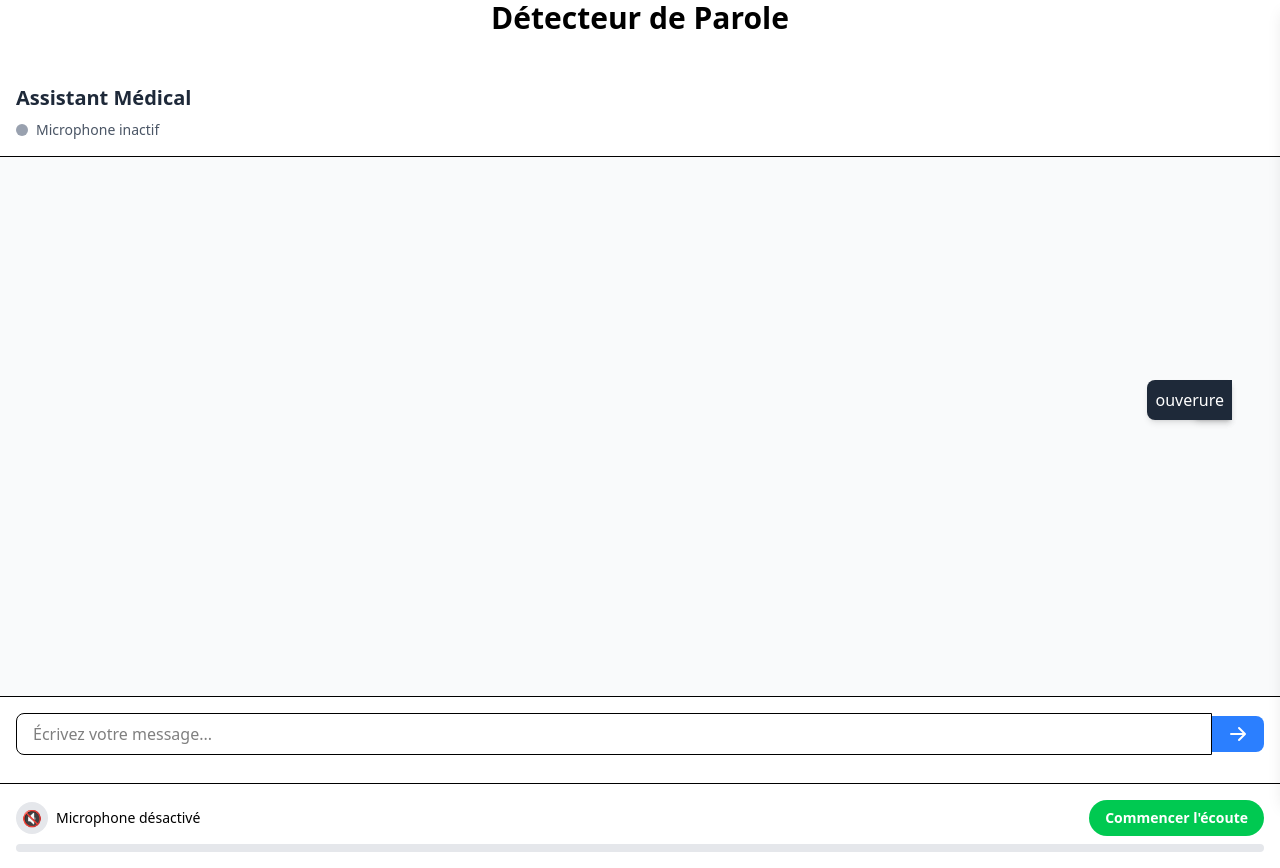
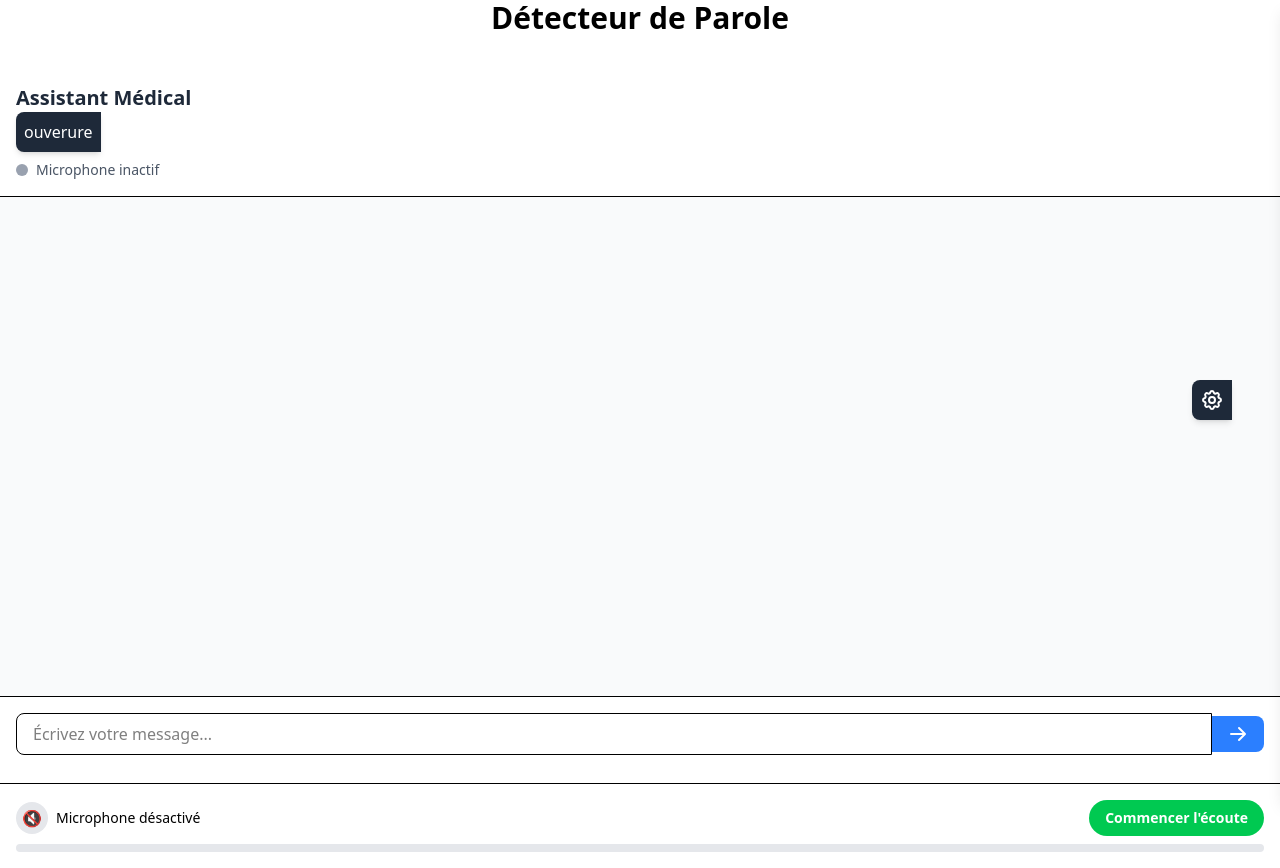
Before and after one commit to remiPra/voice-to-voice-groq, a React (Vite) app: page / in a window 1280 px wide. Built offline with nearby package versions, Linux system fonts and the light colour scheme.

Commit message:
redimension de la fentre de chat

```diff
--- a/src/components/speech-detector/SpeechDetector.tsx
+++ b/src/components/speech-detector/SpeechDetector.tsx
@@ -772,7 +772,7 @@ Si tu veux encore plus de concision ou un format spécifique (ex : style chatbot
           <div className="bg-white p-4 border-b shadow-sm">
             <h1 className="text-xl font-bold text-gray-800">Assistant Médical</h1>
             <button
-            className="fixed right-12 z-55 top-1/2 transform -translate-y-1/2 bg-gray-800 text-white p-2 rounded-l-lg shadow-md"
+            className=" bg-gray-800 text-white p-2 rounded-l-lg shadow-md"
             onClick={() => {
               const panel = document.getElementById('techPanel');
               if (panel) {
```
